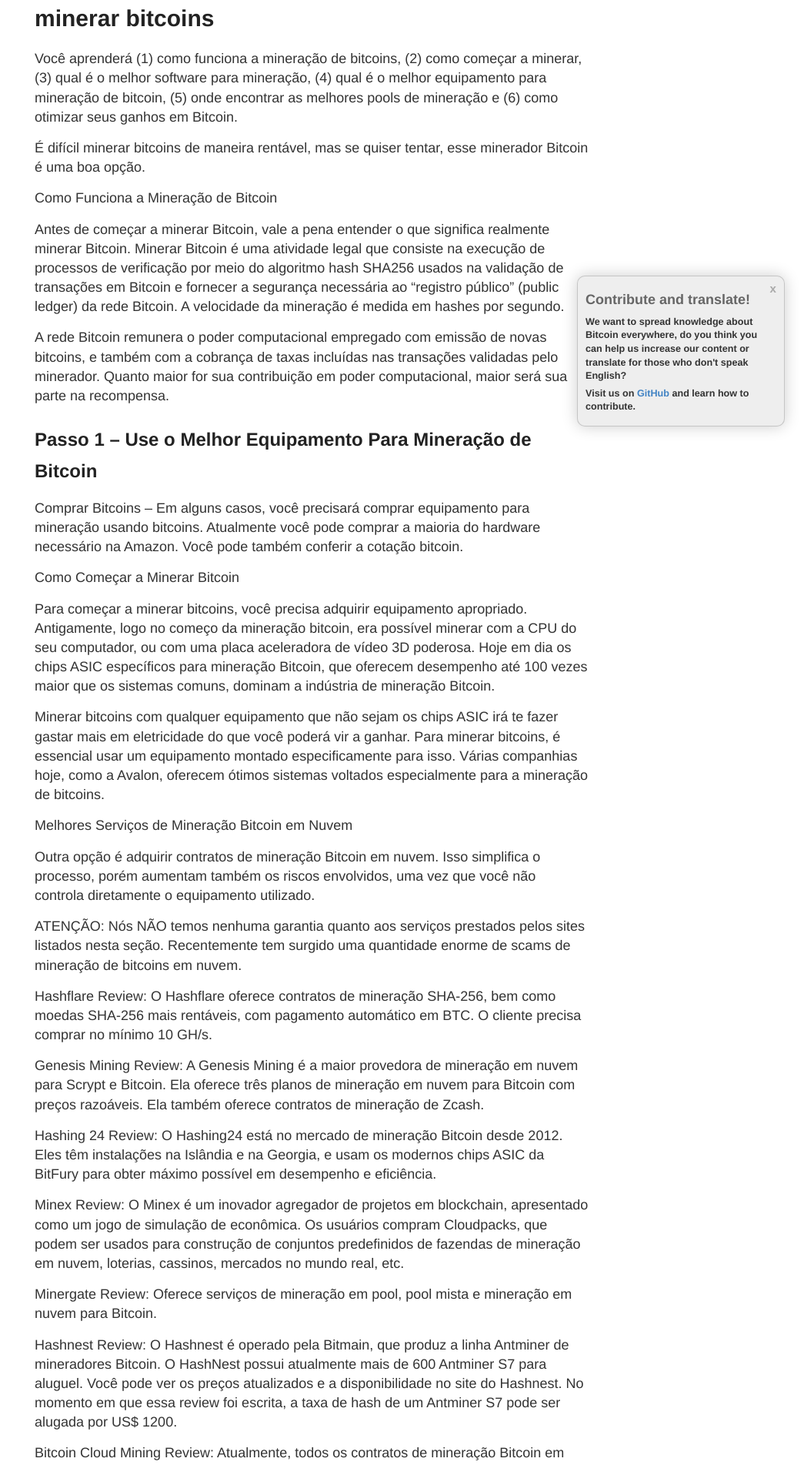
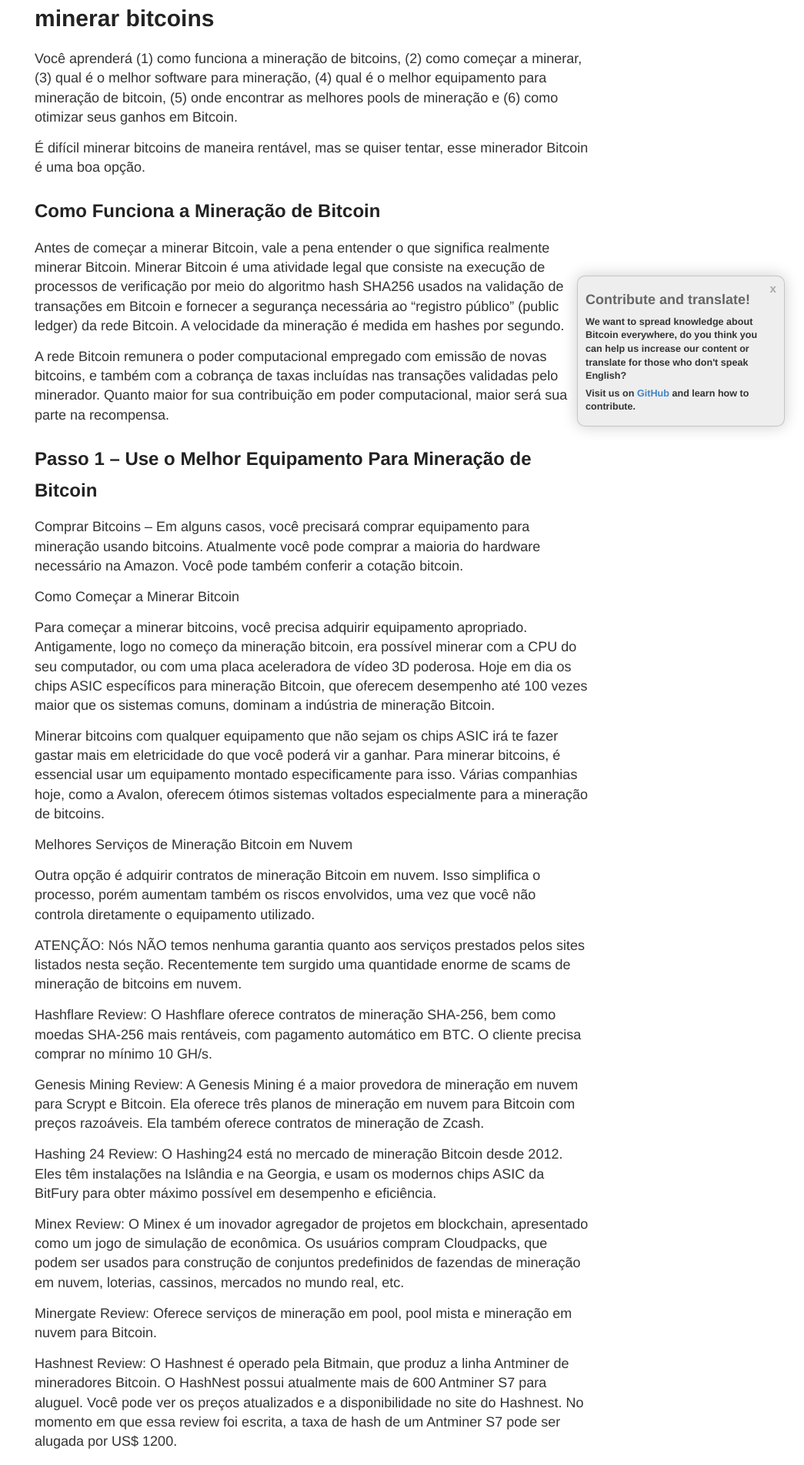
Before and after one commit to vesk4000/bm, a Jekyll site: the page built from translations/gettingstarted/pt-br-getting-started.md, in a window 1280 px wide. Shown: the part 321-2224 px from the top of the page at 77% size, without its empty margins (235-1280 px from the left). Built offline with Jekyll 4.4.1, drawn with Linux system fonts in a browser that asks for light colours; nearby versions of some CDN libraries; comment, search, counter and statistics services are not loaded.

```diff
--- a/translations/gettingstarted/pt-br-getting-started.md
+++ b/translations/gettingstarted/pt-br-getting-started.md
@@ -11,7 +11,7 @@ Você aprenderá (1) como funciona a mineração de bitcoins, (2) como começar
 
 É difícil minerar bitcoins de maneira rentável, mas se quiser tentar, esse minerador Bitcoin é uma boa opção.
 
-Como Funciona a Mineração de Bitcoin
+<h2>Como Funciona a Mineração de Bitcoin</h2>
 
 Antes de começar a minerar Bitcoin, vale a pena entender o que significa realmente minerar Bitcoin. Minerar Bitcoin é uma atividade legal que consiste na execução de processos de verificação por meio do algoritmo hash SHA256 usados na validação de transações em Bitcoin e fornecer a segurança necessária ao “registro público” (public ledger) da rede Bitcoin. A velocidade da mineração é medida em hashes por segundo.
 
```
